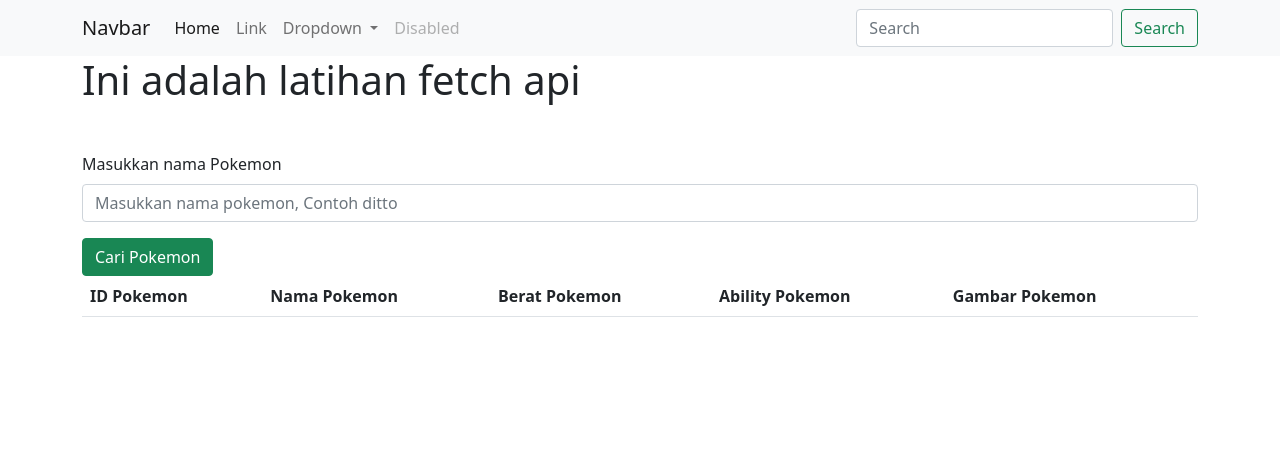
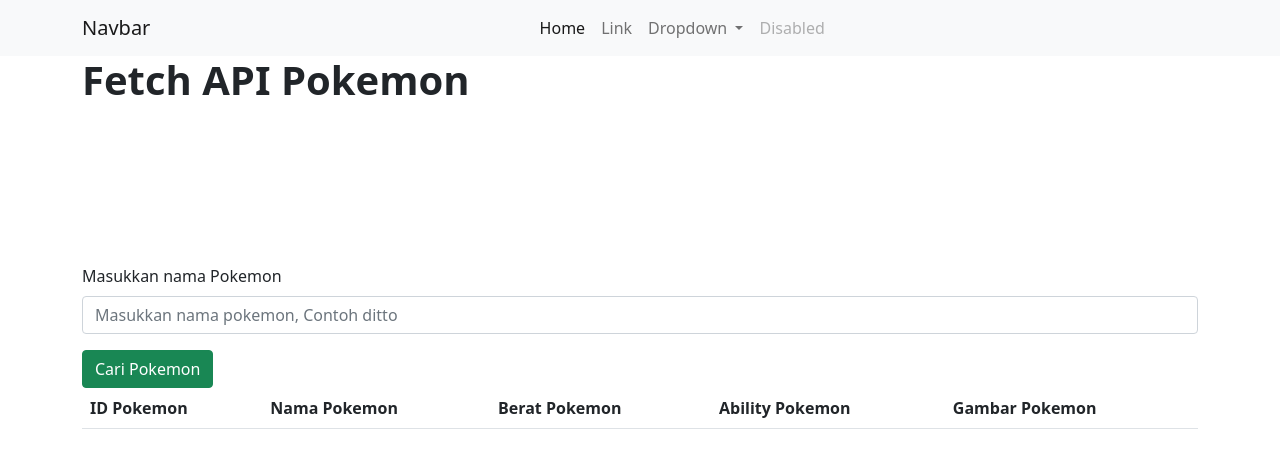
Before and after one commit to justnotiyann/FRONT-END-FETCH-API, a website: page index.html in a window 1280 px wide. Drawn offline with nearby package versions, Linux system fonts and the light colour scheme.

Commit message:
add margintop

```diff
--- a/index.html
+++ b/index.html
@@ -26,7 +26,7 @@
                     <span class="navbar-toggler-icon"></span>
                 </button>
                 <div class="collapse navbar-collapse" id="navbarSupportedContent">
-                    <ul class="navbar-nav me-auto mb-2 mb-lg-0">
+                    <ul class="navbar-nav mx-auto mb-2 mb-lg-0">
                         <li class="nav-item">
                             <a class="nav-link active" aria-current="page" href="#">Home</a>
                         </li>
@@ -51,19 +51,16 @@
                             <a class="nav-link disabled">Disabled</a>
                         </li>
                     </ul>
-                    <form class="d-flex">
-                        <input class="form-control me-2" type="search" placeholder="Search" aria-label="Search">
-                        <button class="btn btn-outline-success" type="submit">Search</button>
-                    </form>
                 </div>
             </div>
         </nav>
     </header>
 
-    <main>
+    <main class=" ">
         <div class="container">
-            <h1>Ini adalah latihan fetch api</h1>
+            <h1 class="fw-bold">Fetch API Pokemon</h1>
         </div>
+        <div class="wrapper">
             <div class="container mt-5">
                 <form id="form_search" autocomplete="off">
                     <div class="col">
@@ -76,7 +73,7 @@
                     </div>
                 </form>
             </div>
-        <div class="container overflow-scroll overflow-y">
+            <div class="container overflow-auto">
                 <table class="table ">
                     <thead>
                         <tr>
@@ -92,8 +89,15 @@
                     </tbody>
                 </table>
             </div>
+        </div>
     </main>
 
+
+    <style>
+        .wrapper {
+            margin-top: 10em;
+        }
+    </style>
 </body>
 
 </html>
```
Lines whose indentation alone changed are shown as unchanged.
